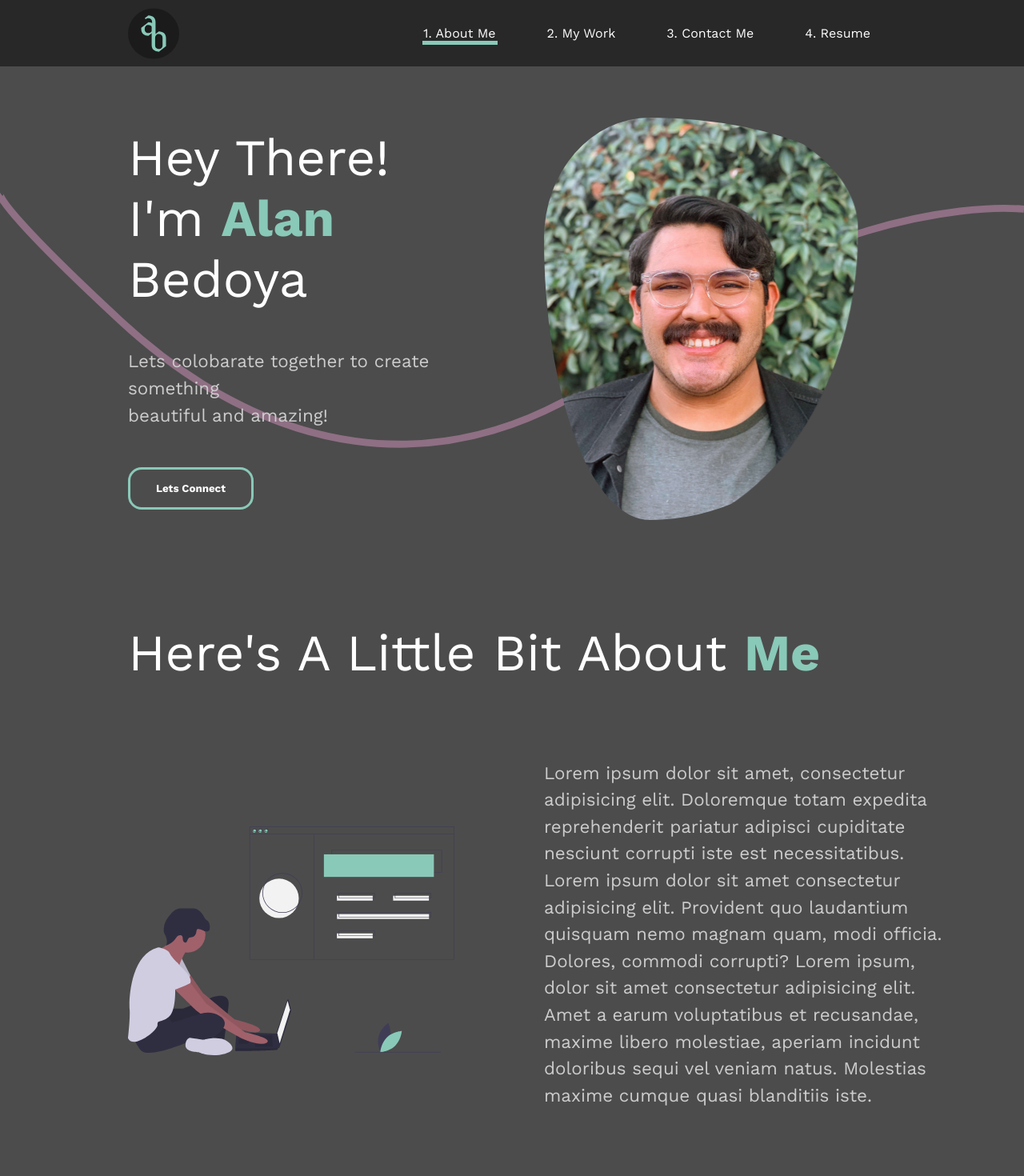
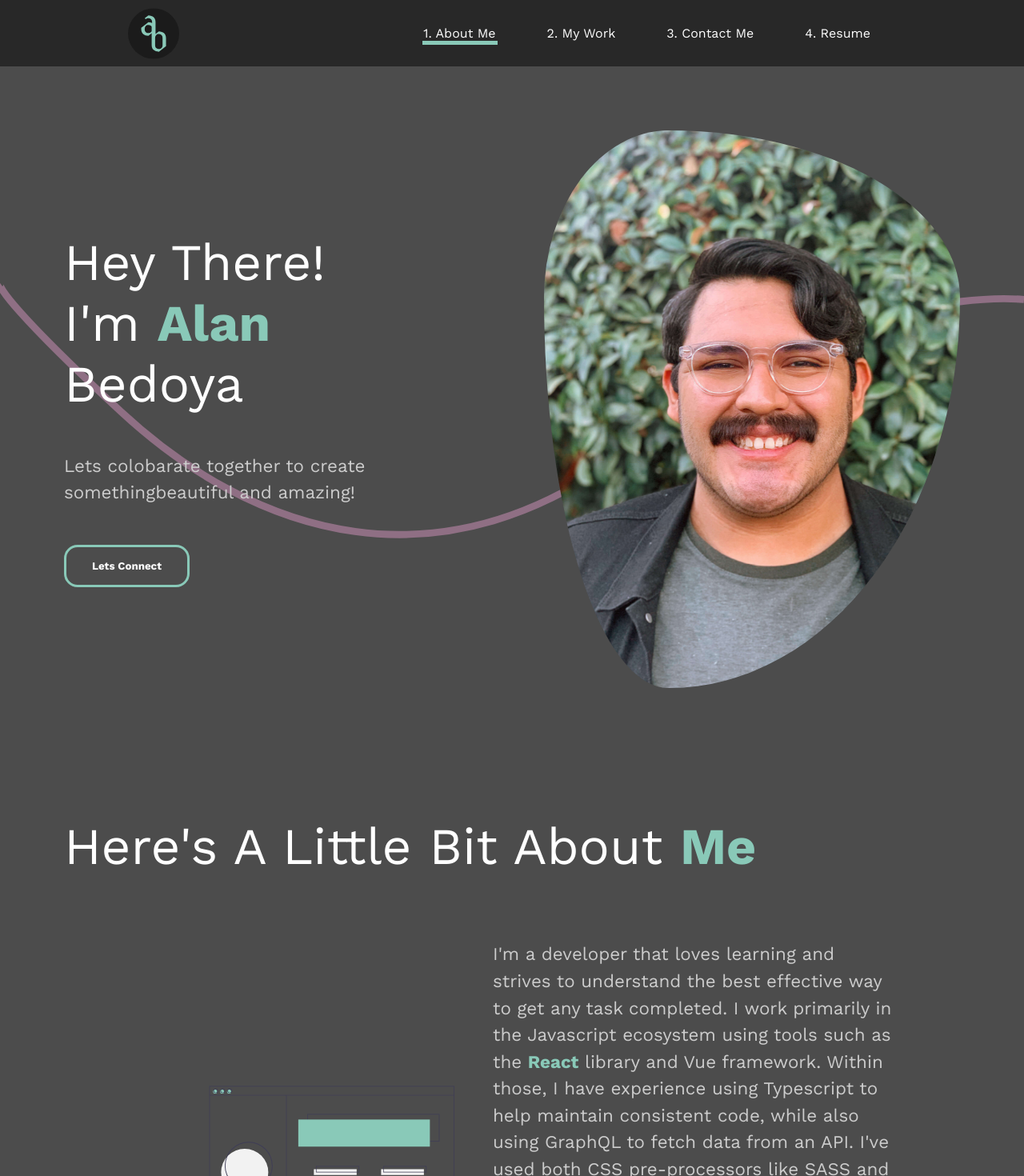
Before and after one commit to alanbedoya/portfolio2, a React (Create React App) app: page / in a window 1280 px wide. Shown: the top 1470 px of the page at 80% size. Built offline with nearby package versions, Linux system fonts and the light colour scheme; what react-alert-template-basic would draw is missing.

Commit message:
Adding responsive styling.

```diff
--- a/src/components/aboutSection.js
+++ b/src/components/aboutSection.js
@@ -13,15 +13,7 @@ const servicesSection = () => {
         <StyledCard>
           <img src={about} alt='process' />
           <p>
-            Lorem ipsum dolor sit amet, consectetur adipisicing elit. Doloremque
-            totam expedita reprehenderit pariatur adipisci cupiditate nesciunt
-            corrupti iste est necessitatibus. Lorem ipsum dolor sit amet
-            consectetur adipisicing elit. Provident quo laudantium quisquam nemo
-            magnam quam, modi officia. Dolores, commodi corrupti? Lorem ipsum,
-            dolor sit amet consectetur adipisicing elit. Amet a earum
-            voluptatibus et recusandae, maxime libero molestiae, aperiam
-            incidunt doloribus sequi vel veniam natus. Molestias maxime cumque
-            quasi blanditiis iste.
+          I'm a developer that loves learning and strives to understand the best effective way to get any task completed. I work primarily in the Javascript ecosystem using tools such as the <span>React</span> library and Vue framework. Within those, I have experience using Typescript to help maintain consistent code, while also using GraphQL to fetch data from an API. I've used both CSS pre-processors like SASS and CSS frameworks like Tailwindcss, Bootstrap, and Ant Design to help make responsive applications and sites. For backend use, I have used PostgreSQL and MongoDB Atlas. Overall being able to code is important but knowing how to interact and connect with people is just as important. I always make sure to bring a positive and helpful work environment to all team members working alongside me, doing my absolute best to contribute to not only mine but the teams growth.
           </p>
         </StyledCard>
       </StyledDescription>
@@ -30,7 +22,6 @@ const servicesSection = () => {
 };
 
 const StyledAbout = styled(StyledLayout)`
-  padding-right: 0;
 
   h2 {
     padding-bottom: 5rem;
@@ -39,17 +30,16 @@ const StyledAbout = styled(StyledLayout)`
 
 const StyledCard = styled.div`
   display: flex;
-  flex-wrap: wrap;
+  /* flex-flow: column-reverse wrap; */
 
   img {
     width: 50%;
     height: auto;
-    padding: 2rem 7rem 4rem 0rem;
+    padding-right: 2rem;
   }
 
   p {
-    width: 50%;
-    padding: 1rem 0rem 4rem 0rem;
+    padding: 0 0 0 1rem;
   }
 `;
 
--- a/src/components/bannerSection.js
+++ b/src/components/bannerSection.js
@@ -30,7 +30,7 @@ const bannerSection = () => {
           </StyledHidden>
         </div>
         <motion.p variants={fadeAnimation}>
-          Lets colobarate together to create something <br />
+          Lets colobarate together to create something<span className='break' />
           beautiful and amazing!
         </motion.p>
         <Link to='/contact'>
@@ -49,15 +49,22 @@ const bannerSection = () => {
   );
 };
 
-const StyledBanner = styled(StyledLayout)``;
+const StyledBanner = styled(StyledLayout)`
+  @media (min-width: 1440px) {
+    .break {
+      display: block;
+    }
+  }
+
+`;
 
 const StyledBannerImage = styled(StyledImage)`
   object-fit: cover;
   border-radius: 30% 70% 70% 30% / 30% 30% 70% 70%;
 
-  @media (max-width: 1440px) {
+  @media (min-width: 1440px) {
     img {
-      width: 85%;
+      width: 80%;
       border-radius: 30% 70% 70% 30% / 30% 30% 70% 70%;
     }
   }
--- a/src/components/navSection.js
+++ b/src/components/navSection.js
@@ -1,4 +1,4 @@
-import React from 'react';
+import React, {useState} from 'react';
 import logo from '../assets/img/logo.svg';
 import resume from '../assets/resume/resume.pdf';
 import styled from 'styled-components';
@@ -7,14 +7,21 @@ import { Link } from 'react-router-dom';
 import { useLocation } from 'react-router-dom';
 
 const NavSection = () => {
+  const [isOpen, setIsOpen] = useState(false);
   const { pathname } = useLocation();
   return (
+
     <StyledNav>
       <div>
         <Link id='logo' to='/'>
           <img src={logo} alt='logo' />
         </Link>
       </div>
+      <Hamburger onClick={() => setIsOpen(!isOpen)}>
+        <span />
+        <span />
+        <span />
+      </Hamburger>
       <ul>
         <li>
           <Link to='/'>1. About Me</Link>
@@ -88,6 +95,22 @@ const StyledNav = styled.nav`
   }
 `;
 
+const Hamburger = styled.div`
+  display: none;
+  flex-direction: column;
+  cursor: pointer;
+  span {
+    height: 2px;
+    width: 25px;
+    background: #89c9b8;
+    margin-bottom: 4px;
+    border-radius: 5px;
+  }
+  @media (max-width: 768px) {
+    display: flex;
+  }
+ `;
+
 const Styledline = styled(motion.div)`
   height: 0.3rem;
   background: #89c9b8;
--- a/src/styles.js
+++ b/src/styles.js
@@ -5,7 +5,7 @@ export const StyledLayout = styled.div`
   display: flex;
   align-items: center;
   justify-content: space-between;
-  padding: 4rem 10rem;
+  padding: 5rem;
   color: white;
 `;
 
```
